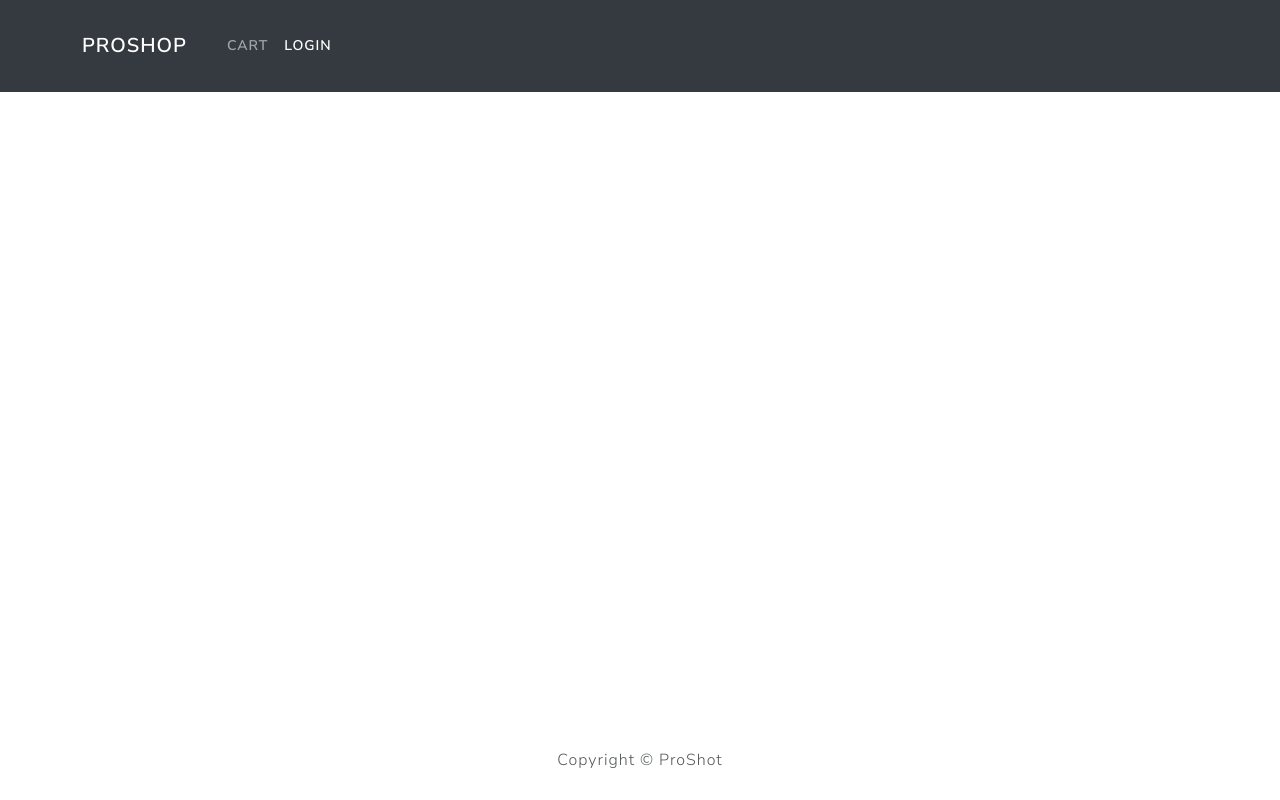
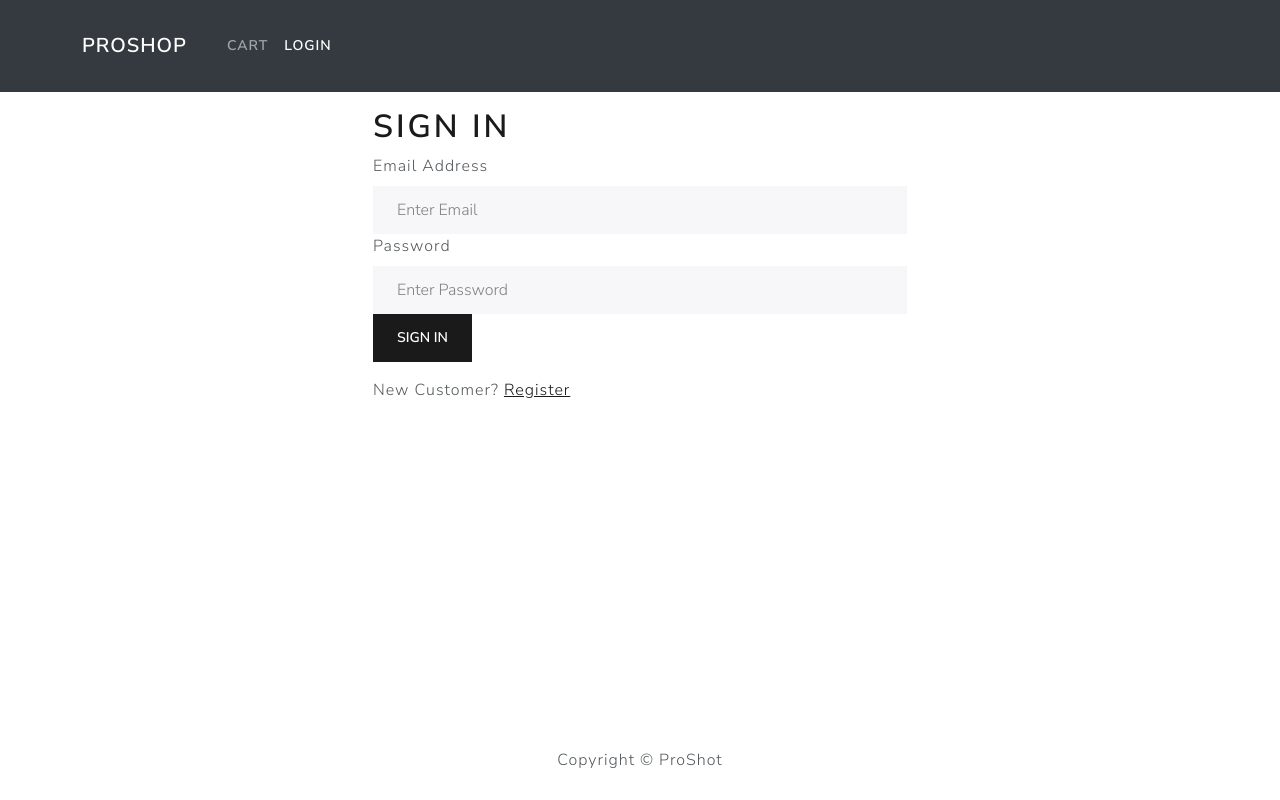
Before and after one commit to SohamBK/django_proshop, a React (Create React App) app in the folder FE/: page /login in a window 1280 px wide. Built offline with nearby package versions, Linux system fonts and the light colour scheme; the HTML template or start-up script is replaced by a standard one.

Commit message:
user login changes

```diff
--- a/FE/src/App.js
+++ b/FE/src/App.js
@@ -5,6 +5,7 @@
 import CartScreen from './screens/CartScreen.js'
 import { Container } from 'react-bootstrap';
 import { BrowserRouter as Router, Routes, Route } from 'react-router-dom';
+import LoginScreen from './screens/LoginScreen.js';
 
 function App() {
   return (
@@ -16,6 +17,7 @@
             <Route path='/' element={<HomeScreen />} exact />
             <Route path='/product/:id' element={<ProductScreen />} />
             <Route path='/cart/:id?' element={<CartScreen />} />
+            <Route path='/login' element={<LoginScreen />} />
           </Routes>
         </Container>
       </main>
--- a/FE/src/app/store.js
+++ b/FE/src/app/store.js
@@ -1,10 +1,12 @@
 import { configureStore } from '@reduxjs/toolkit';
 import productsSlice  from '../features/productsSlice';
 import cartSlice from '../features/cartSlice';
+import userSlice from '../features/userSlice';
 
 export const store = configureStore({
     reducer: {
         products: productsSlice,
         cart: cartSlice,
+        user: userSlice
     },
 });
--- /dev/null
+++ b/FE/src/components/FormContainer.js
@@ -0,0 +1,16 @@
+import React from 'react'
+import { Container, Row, Col } from 'react-bootstrap'
+
+function FormContainer({ children }) {
+    return (
+        <Container>
+            <Row className="justify-content-md-center">
+                <Col xs={12} md={6}>
+                    {children}
+                </Col>
+            </Row>
+        </Container>
+    )
+}
+
+export default FormContainer
--- a/FE/src/components/Header.js
+++ b/FE/src/components/Header.js
@@ -1,24 +1,71 @@
 import React from 'react';
-import {Navbar, Nav, Container, Row} from 'react-bootstrap';
-import {LinkContainer} from 'react-router-bootstrap';
+import { useDispatch, useSelector } from 'react-redux';
+import { Navbar, Nav, Container, NavDropdown } from 'react-bootstrap';
+import { LinkContainer } from 'react-router-bootstrap';
+// import SearchBox from './SearchBox';
+import { logout } from '../features/userSlice';
 
 function Header() {
+    const dispatch = useDispatch();
+
+    const userLogin = useSelector(state => state.user);
+    const { userInfo } = userLogin;
+
+    const logoutHandler = () => {
+        dispatch(logout());
+    };
+
     return (
         <header>
             <Navbar bg="dark" variant="dark" expand="lg" collapseOnSelect>
                 <Container>
-          <LinkContainer to="/"><Navbar.Brand>ProShop</Navbar.Brand></LinkContainer>
+                    <LinkContainer to='/'>
+                        <Navbar.Brand>ProShop</Navbar.Brand>
+                    </LinkContainer>
+
                     <Navbar.Toggle aria-controls="basic-navbar-nav" />
                     <Navbar.Collapse id="basic-navbar-nav">
-            <Nav className="me-auto">
-              <linkContainer to="/cart"><Nav.Link><i className="fas fa-shopping-cart"></i>Cart</Nav.Link></linkContainer>
-              <LinkContainer to="/login"><Nav.Link><i className="fas fa-user"></i>Login</Nav.Link></LinkContainer>
+                        {/* <SearchBox /> */}
+                        <Nav className="ml-auto">
+                            <LinkContainer to='/cart'>
+                                <Nav.Link><i className="fas fa-shopping-cart"></i> Cart</Nav.Link>
+                            </LinkContainer>
+
+                            {userInfo ? (
+                                <NavDropdown title={userInfo.name} id='username'>
+                                    <LinkContainer to='/profile'>
+                                        <NavDropdown.Item>Profile</NavDropdown.Item>
+                                    </LinkContainer>
+
+                                    <NavDropdown.Item onClick={logoutHandler}>Logout</NavDropdown.Item>
+                                </NavDropdown>
+                            ) : (
+                                <LinkContainer to='/login'>
+                                    <Nav.Link><i className="fas fa-user"></i> Login</Nav.Link>
+                                </LinkContainer>
+                            )}
+
+                            {userInfo && userInfo.isAdmin && (
+                                <NavDropdown title='Admin' id='adminmenu'>
+                                    <LinkContainer to='/admin/userlist'>
+                                        <NavDropdown.Item>Users</NavDropdown.Item>
+                                    </LinkContainer>
+
+                                    <LinkContainer to='/admin/productlist'>
+                                        <NavDropdown.Item>Products</NavDropdown.Item>
+                                    </LinkContainer>
+
+                                    <LinkContainer to='/admin/orderlist'>
+                                        <NavDropdown.Item>Orders</NavDropdown.Item>
+                                    </LinkContainer>
+                                </NavDropdown>
+                            )}
                         </Nav>
                     </Navbar.Collapse>
                 </Container>
             </Navbar>
         </header>
-  )
+    );
 }
 
-export default Header
+export default Header;
--- /dev/null
+++ b/FE/src/components/Loader.js
@@ -0,0 +1,21 @@
+import React from 'react'
+import { Spinner } from 'react-bootstrap'
+
+function Loader() {
+    return (
+        <Spinner
+            animation='border'
+            role='status'
+            style={{
+                height: '100px',
+                width: '100px',
+                margin: 'auto',
+                display: 'block'
+            }}
+        >
+            <span className='sr-only'>Loading...</span>
+        </Spinner>
+    )
+}
+
+export default Loader
--- a/FE/src/features/productsSlice.js
+++ b/FE/src/features/productsSlice.js
@@ -58,7 +58,7 @@
         })
         .addCase(fetchProductDetails.pending, (state) => {
           state.isLoading = true;
-          state.isError = false; // Reset isError flag when starting a new request
+          state.isError = false;
         })
         .addCase(fetchProductDetails.fulfilled, (state, action) => {
           state.isLoading = false;
--- /dev/null
+++ b/FE/src/features/userSlice.js
@@ -0,0 +1,76 @@
+import { createSlice, createAsyncThunk } from '@reduxjs/toolkit';
+import axios from 'axios';
+
+// Define the initial state
+const initialState = {
+    userInfo: null,
+    loading: false,
+    error: null
+};
+
+// Create async thunk for login
+export const login = createAsyncThunk(
+    'user/login',
+    async ({ email, password }, { rejectWithValue }) => {
+        try {
+            const config = {
+                headers: {
+                    'Content-type': 'application/json'
+                }
+            };
+            const { data } = await axios.post(
+                '/api/users/login/',
+                { username: email, password: password },
+                config
+            );
+            localStorage.setItem('userInfo', JSON.stringify(data));
+            return data;
+        } catch (error) {
+            return rejectWithValue(error.response && error.response.data.detail
+                ? error.response.data.detail
+                : error.message);
+        }
+    }
+);
+
+// Create async thunk for logout
+export const logout = createAsyncThunk(
+    'user/logout',
+    async (_, { dispatch }) => {
+        localStorage.removeItem('userInfo');
+        dispatch(userLogout());
+    }
+);
+
+// Create the user slice
+const userSlice = createSlice({
+    name: 'user',
+    initialState,
+    reducers: {
+        userLogout: (state) => {
+            state.userInfo = null;
+            state.error = null;
+        }
+    },
+    extraReducers: (builder) => {
+        builder
+            .addCase(login.pending, (state) => {
+                state.loading = true;
+                state.error = null;
+            })
+            .addCase(login.fulfilled, (state, action) => {
+                state.loading = false;
+                state.userInfo = action.payload;
+            })
+            .addCase(login.rejected, (state, action) => {
+                state.loading = false;
+                state.error = action.payload;
+            })
+            .addCase(logout.fulfilled, (state) => {
+                state.userInfo = null;
+            });
+    }
+});
+
+export const { userLogout } = userSlice.actions;
+export default userSlice.reducer;
--- /dev/null
+++ b/FE/src/screens/LoginScreen.js
@@ -0,0 +1,80 @@
+import React, { useState, useEffect } from 'react';
+import { Link, useNavigate, useLocation } from 'react-router-dom';
+import { Form, Button, Row, Col } from 'react-bootstrap';
+import { useDispatch, useSelector } from 'react-redux';
+import Loader from '../components/Loader';
+import Message from '../components/Message';
+import FormContainer from '../components/FormContainer';
+import { login } from '../features/userSlice';
+
+function LoginScreen() {
+    const [email, setEmail] = useState('');
+    const [password, setPassword] = useState('');
+
+    const dispatch = useDispatch();
+    const navigate = useNavigate();
+    const location = useLocation();
+
+    const redirect = location.search ? location.search.split('=')[1] : '/';
+
+    const userLogin = useSelector(state => state.user);
+    const { error, loading, userInfo } = userLogin;
+
+    useEffect(() => {
+        if (userInfo) {
+            navigate(redirect);
+        }
+    }, [navigate, userInfo, redirect]);
+
+    const submitHandler = (e) => {
+        e.preventDefault();
+        dispatch(login({ email, password }));
+    };
+
+    return (
+        <FormContainer>
+            <h1>Sign In</h1>
+            {error && <Message variant='danger'>{error}</Message>}
+            {loading && <Loader />}
+            <Form onSubmit={submitHandler}>
+
+                <Form.Group controlId='email'>
+                    <Form.Label>Email Address</Form.Label>
+                    <Form.Control
+                        type='email'
+                        placeholder='Enter Email'
+                        value={email}
+                        onChange={(e) => setEmail(e.target.value)}
+                    >
+                    </Form.Control>
+                </Form.Group>
+
+                <Form.Group controlId='password'>
+                    <Form.Label>Password</Form.Label>
+                    <Form.Control
+                        type='password'
+                        placeholder='Enter Password'
+                        value={password}
+                        onChange={(e) => setPassword(e.target.value)}
+                    >
+                    </Form.Control>
+                </Form.Group>
+
+                <Button type='submit' variant='primary'>
+                    Sign In
+                </Button>
+            </Form>
+
+            <Row className='py-3'>
+                <Col>
+                    New Customer? <Link
+                        to={redirect ? `/register?redirect=${redirect}` : '/register'}>
+                        Register
+                    </Link>
+                </Col>
+            </Row>
+        </FormContainer>
+    );
+}
+
+export default LoginScreen;
```
Lines whose indentation alone changed are shown as unchanged.
